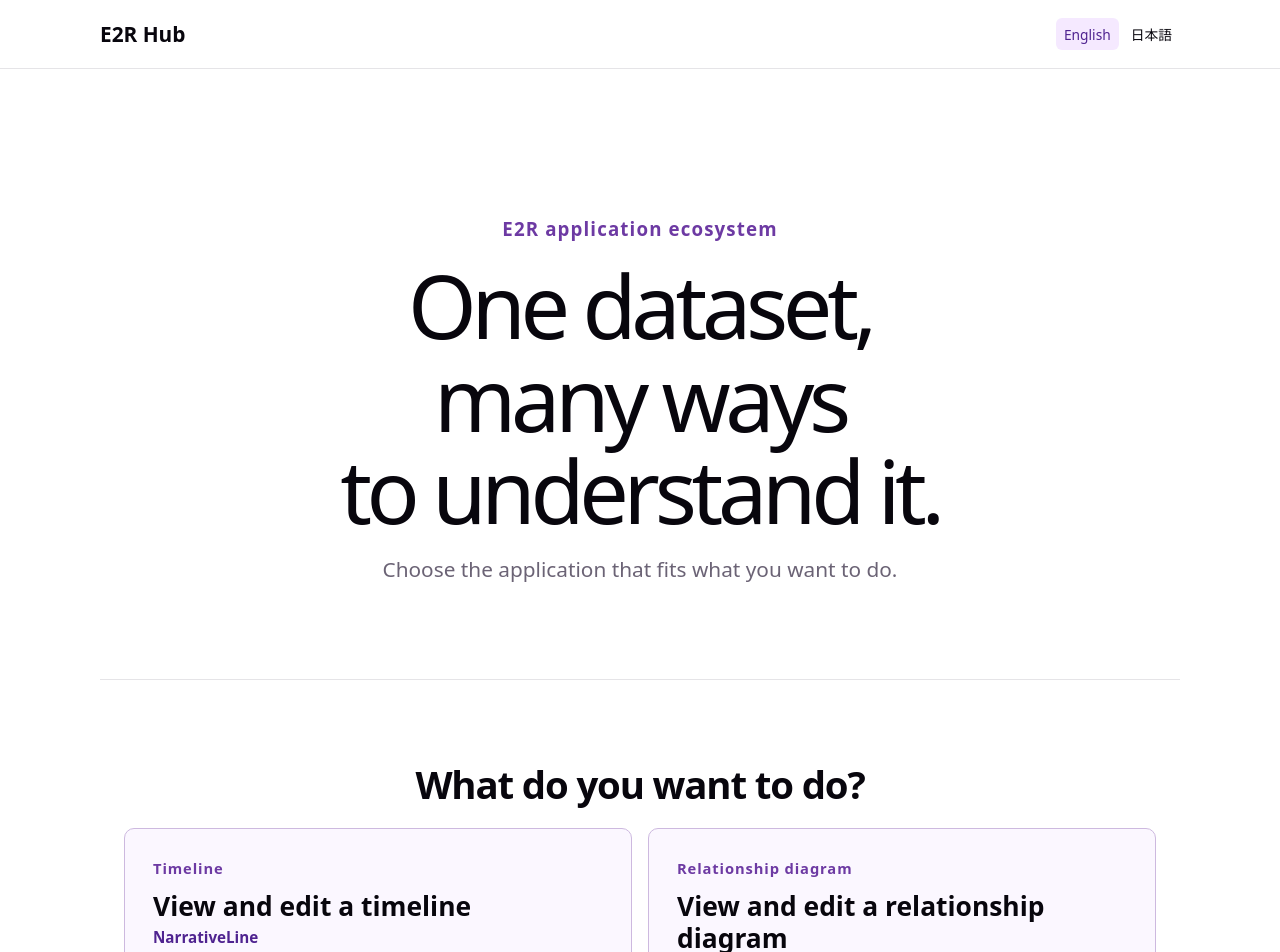
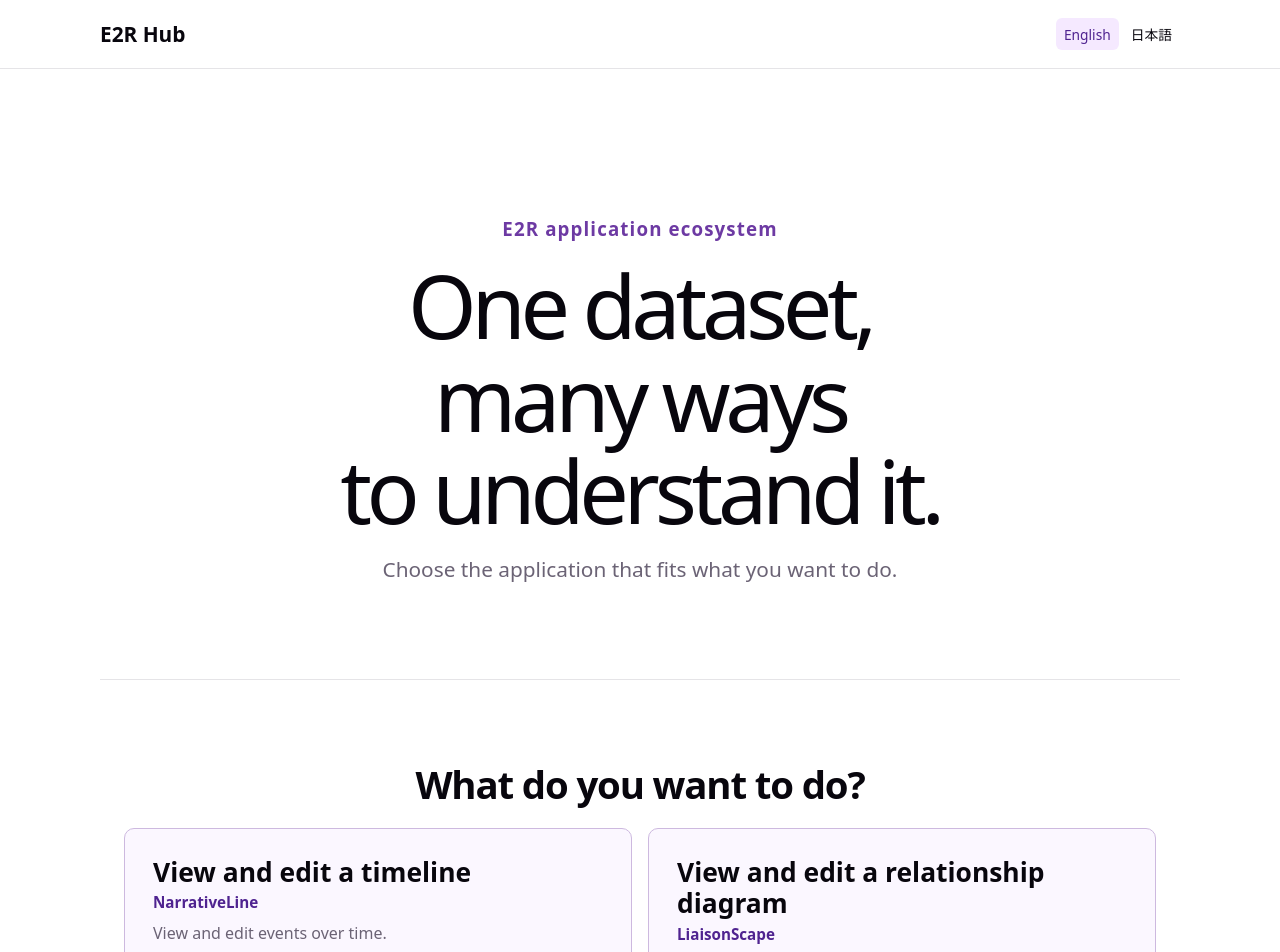
Before and after one commit to sukoyaka-dopeness/e2r-hub, a React (Vite) app: page / in a window 1280 px wide. Shown: the top 952 px of the page. Built offline with nearby package versions, Linux system fonts and the light colour scheme.

Commit message:
style: simplify Hub application cards

```diff
--- a/src/App.css
+++ b/src/App.css
@@ -23,7 +23,7 @@ main { width: min(1080px, 100%); margin: 0 auto; }
 .application-card { position: relative; min-height: 230px; padding: 28px; border: 1px solid #cdb9df; border-radius: 10px; color: #08060d; background: #fbf7ff; text-decoration: none; }
 .application-card:hover { border-color: #aa3bff; box-shadow: 0 12px 28px rgba(80, 30, 110, .1); }
 .card-kicker { color: #6d3aa3; font-size: .92rem; font-weight: 700; letter-spacing: .06em; line-height: 1.45; }
-.application-card h3 { margin: 12px 0 4px; font-size: 1.65rem; line-height: 1.2; }
+.application-card h3 { margin: 0 0 4px; font-size: 1.65rem; line-height: 1.2; }
 .application-card .product-name { margin: 0 0 10px; color: #4f2390; font-size: .95rem; font-weight: 650; }
 .application-card p { max-width: 28rem; margin: 0; color: #6b6375; }
 .application-card small { display: block; max-width: 28rem; margin-top: 24px; color: #6b6375; font-size: .82rem; }
--- a/src/App.tsx
+++ b/src/App.tsx
@@ -146,14 +146,12 @@ function App() {
           <h2 id="choose-heading">{text.choose}</h2>
           <div className="application-grid">
             <ExternalLink className="application-card" href={links.narrativeLine}>
-              <span className="card-kicker">{text.timeline}</span>
               <h3>{text.narrativeAction}</h3>
               <p className="product-name">{text.narrativeTitle}</p>
               <p>{text.narrativeDescription}</p>
               <span className="card-arrow" aria-hidden="true">↗</span>
             </ExternalLink>
             <ExternalLink className="application-card" href={links.liaisonScape}>
-              <span className="card-kicker">{text.relationshipDiagram}</span>
               <h3>{text.liaisonAction}</h3>
               <p className="product-name">{text.liaisonTitle}</p>
               <p>{text.liaisonDescription}</p>
```
